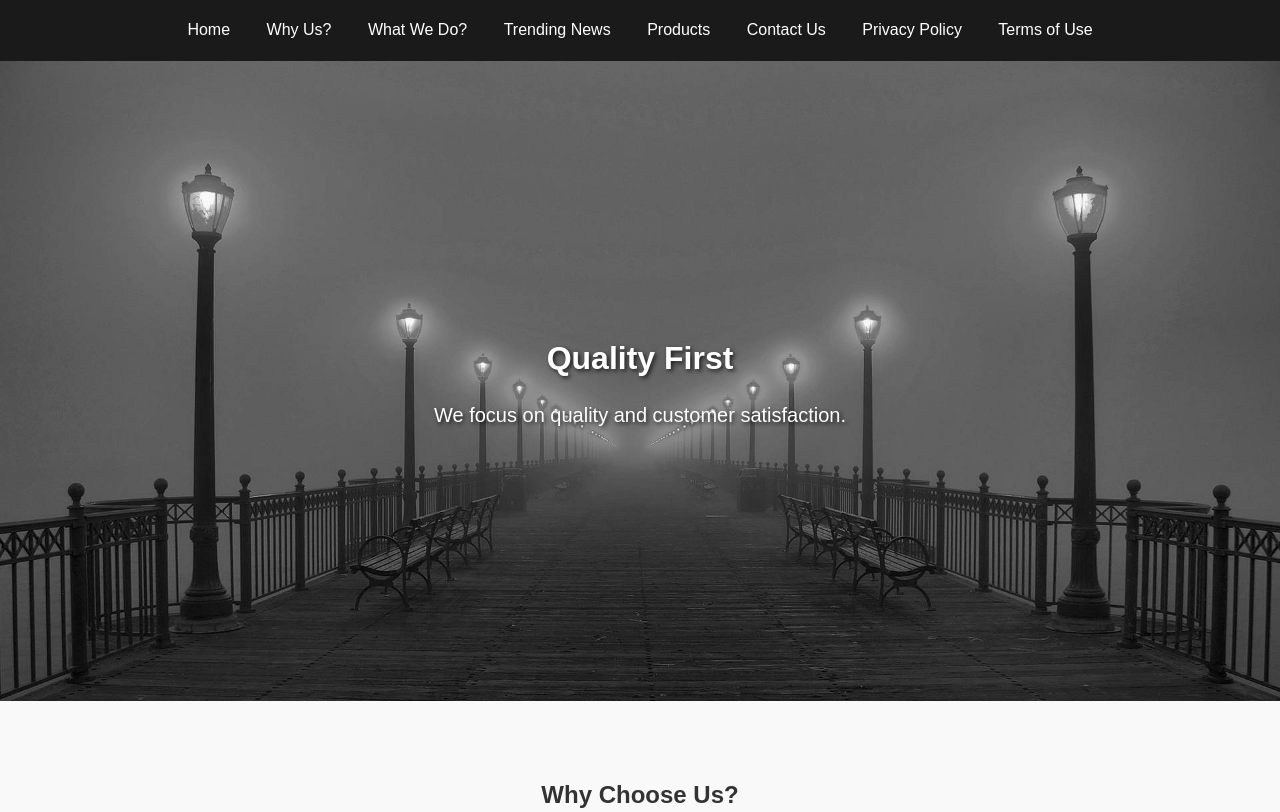
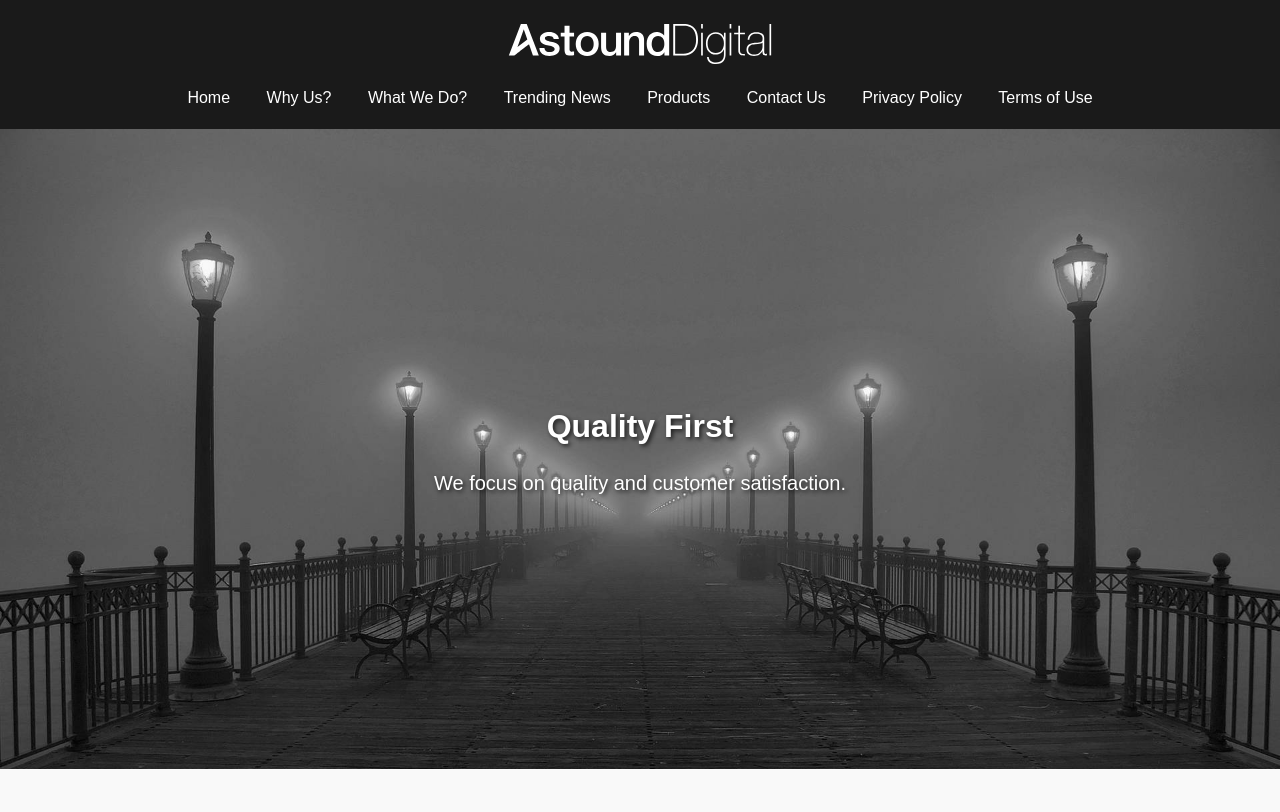
Before and after one commit to adityaastound/ast_fe_ayadav, a plain HTML site: page index.html in a window 1280 px wide. Shown: the top 812 px of the page. Drawn offline with Linux system fonts and the light colour scheme; no server answers.

Commit message:
Lab_7: Testing and Debugging

```diff
--- a/index.html
+++ b/index.html
@@ -19,6 +19,7 @@
     <!-- header  -->
     <header role="navigation bar">
         <section>
+            <img src="./images/logo.svg" class="logo" alt="astounddigital-logo">
             <nav class="header" role="navigation" aria-label="Main Navigation" >
                 <a class="menu_item" href="#home">Home</a>
                 <a class="menu_item" href="#why_us">Why Us?</a>
--- a/styles/style.css
+++ b/styles/style.css
@@ -539,3 +539,9 @@ textarea {
   }
 
 }
+
+.logo{
+  height: 40px;
+  width: 100%;
+  margin-top: 1.5rem;
+}
```
Also changed, not shown: images/logo.svg (added).
